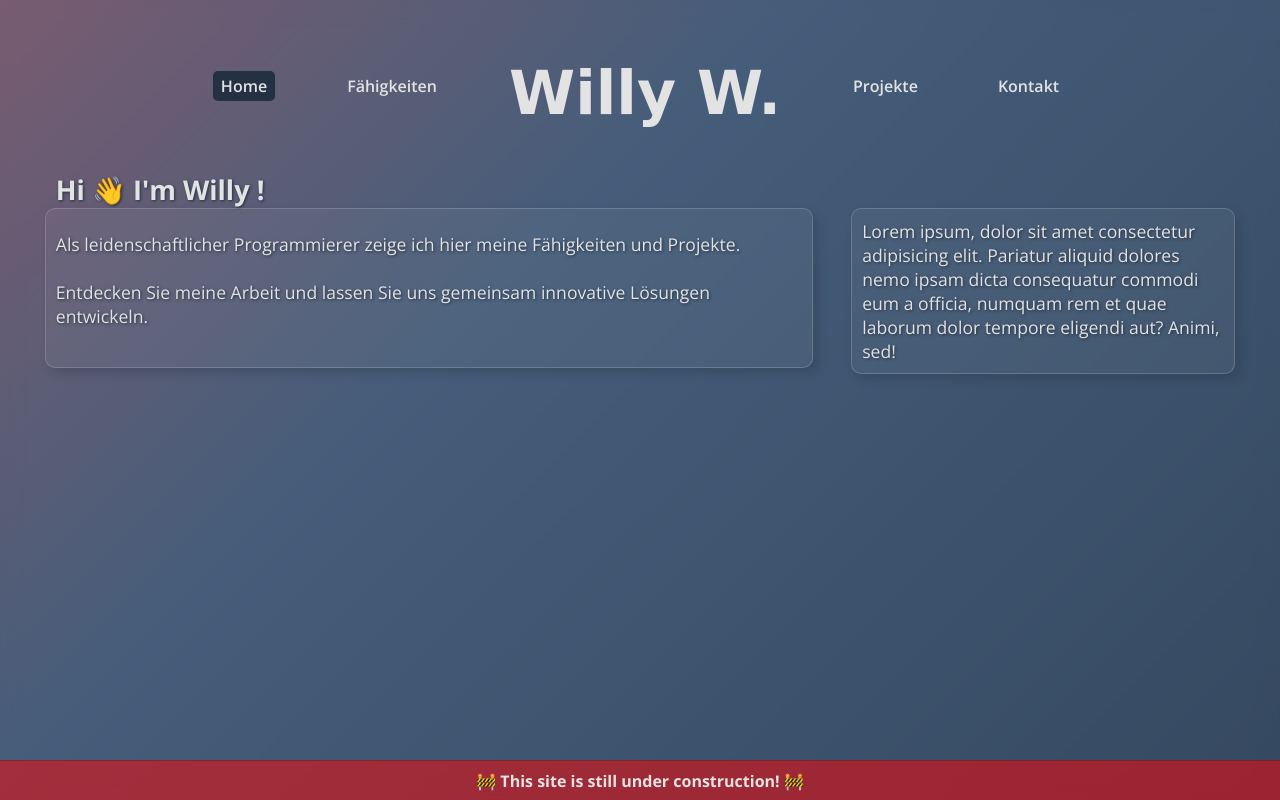
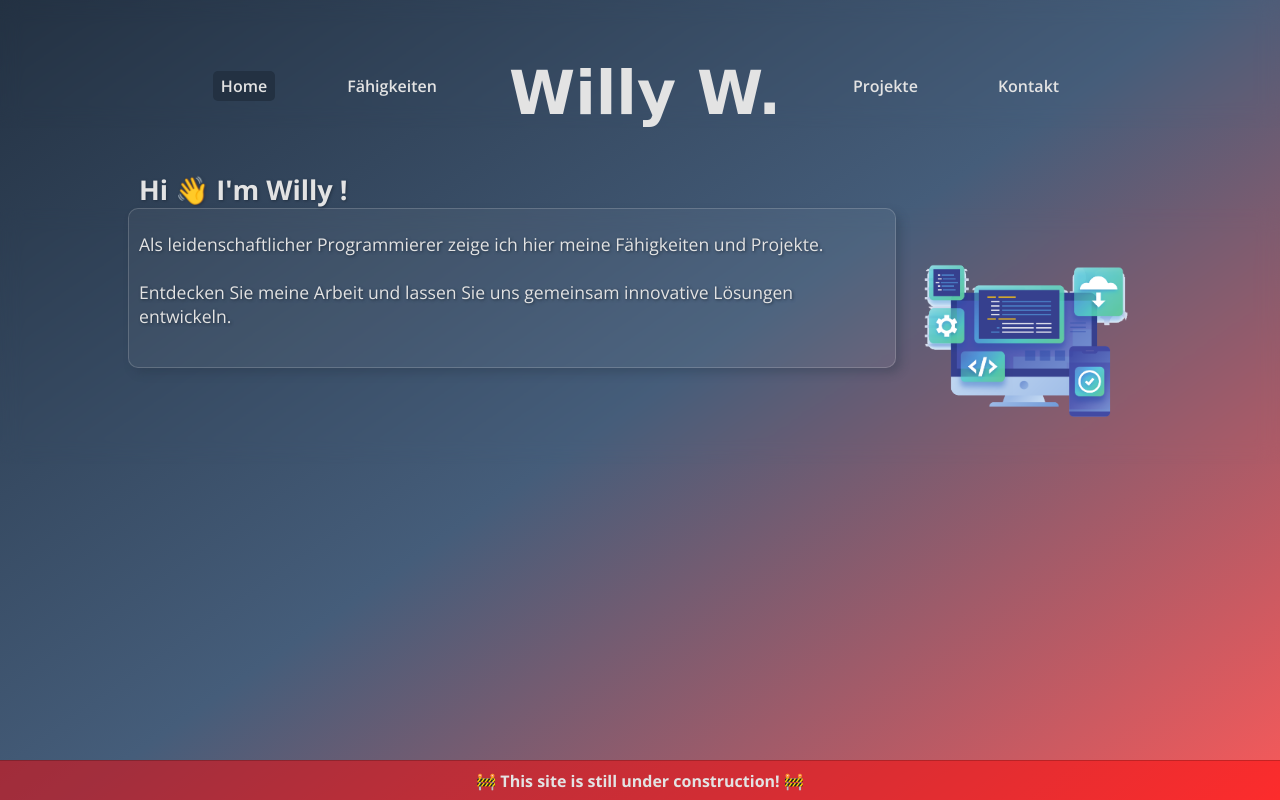
Before and after one commit to willywdev/willywdev.github.io, a plain HTML site: page index.html in a window 1280 px wide. Drawn offline with nearby package versions, Linux system fonts and the light colour scheme; a web font is replaced by a local one.

Commit message:
Removed animation for the time. Added landing picture - will change it next commit

```diff
--- a/general.css
+++ b/general.css
@@ -9,14 +9,13 @@ body {
       background-color: #233142;
       font-family: 'Open Sans', sans-serif;
       color:#e3e3e3;
-      backdrop-filter: blur(10px);
-      background: linear-gradient(-45deg, #233142, #455d7a, #f95959, #233142);
-      background-size: 400% 400%;
-      animation: gradient 15s ease infinite;
+      background: linear-gradient(145deg,#233142, #455d7a, #f95959);
+      /* background-size: 400% 400%; */
+      /* animation: gradient 15s ease infinite; */
       height: 100vh;
 }
 
-@keyframes gradient {
+/* @keyframes gradient {
       0% {
       background-position: 0% 50%;
       }
@@ -26,4 +25,4 @@ body {
       100% {
       background-position: 0% 50%;
       }
-}
+} */
--- a/index.html
+++ b/index.html
@@ -24,7 +24,9 @@
           <li><a href="skills.html"><span class="nav-buttons">Fähigkeiten</span></a></li>
         </ul>
       </div>
-      <div class="navbar-h1  animate__animated animate__zoomInLeft animate__slow">
+      <div class="navbar-h1">
+      <!-- Animation einfügen
+        <div class="navbar-h1  animate__animated animate__zoomInLeft animate__slow"> -->
         <h1 id="logo-text">Willy W.</h1>
       </div>
         <ul class="navigation-links">
@@ -38,9 +40,7 @@
         <h1>Hi 👋 I'm Willy !</h1>
        <p>Als leidenschaftlicher Programmierer zeige ich hier meine Fähigkeiten und Projekte.<br><br>Entdecken Sie meine Arbeit und lassen Sie uns gemeinsam innovative Lösungen entwickeln.</p>
     </div>
-    <div class="main-element-2">
-      <p>Lorem ipsum, dolor sit amet consectetur adipisicing elit. Pariatur aliquid dolores nemo ipsam dicta consequatur commodi eum a officia, numquam rem et quae laborum dolor tempore eligendi aut? Animi, sed!</p>
-   </div>
+    <img src="images/landing-page-picture.png" alt="A picture showing a computer and programming pictures." id="landing-page-picture">
 
 
     </main>
--- a/main.css
+++ b/main.css
@@ -37,3 +37,8 @@ main p {
     box-shadow: 5px 5px 10px rgba(35, 49, 66,30%);
     margin-left:3vw;
  }
+
+#landing-page-picture {
+    position:relative;
+    width:20vw;
+}
```
Also changed, not shown: images/landing-page-picture.png (added), images/landing-page-picture.svg (deleted).
